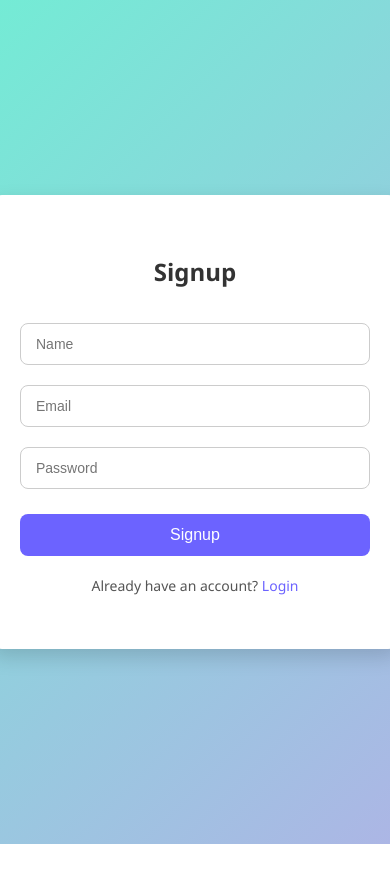
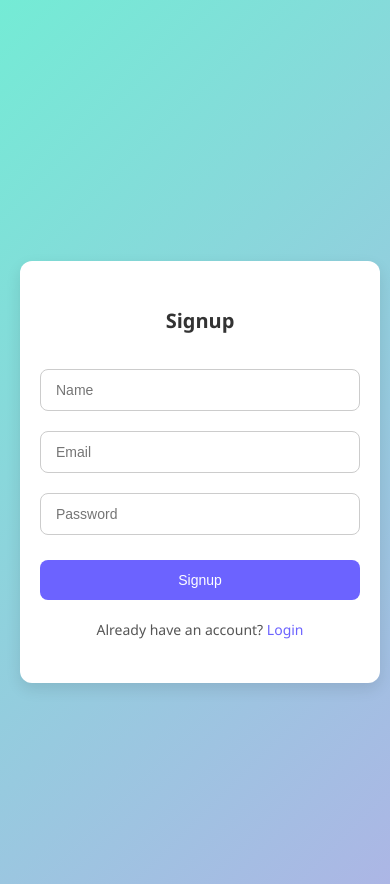
Before and after one commit to Dattu5/MERN-ToDoList-session, a React (Create React App) app in the folder frontend/: page / in a window 390 px wide. Before the commit the page ends 844 px from the top, so only its background shows below. Built offline with nearby package versions, Linux system fonts and the light colour scheme.

Commit message:
connected MongoDB Atlas

```diff
--- a/frontend/src/Components/Form.css
+++ b/frontend/src/Components/Form.css
@@ -20,7 +20,6 @@ body {
 }
 
 .form-container:hover {
-
   box-shadow: 0 12px 25px rgba(0, 0, 0, 0.2);
 }
 
@@ -81,3 +80,28 @@ body {
 .form-container p a:hover {
   text-decoration: underline;
 }
+
+/* ✅ Responsive for mobile (max width: 450px) */
+@media (max-width: 450px) {
+  body {
+    padding: 20px;
+    align-items: flex-start;
+  }
+
+  .form-container {
+    width: 100%;
+    max-width: 320px;
+    padding: 30px 20px;
+    margin-top: 60px;
+    box-shadow: 0 6px 15px rgba(0, 0, 0, 0.1);
+  }
+
+  .form-container h2 {
+    font-size: 20px;
+  }
+
+  .form-container input,
+  .form-container button {
+    font-size: 14px;
+  }
+}
```
